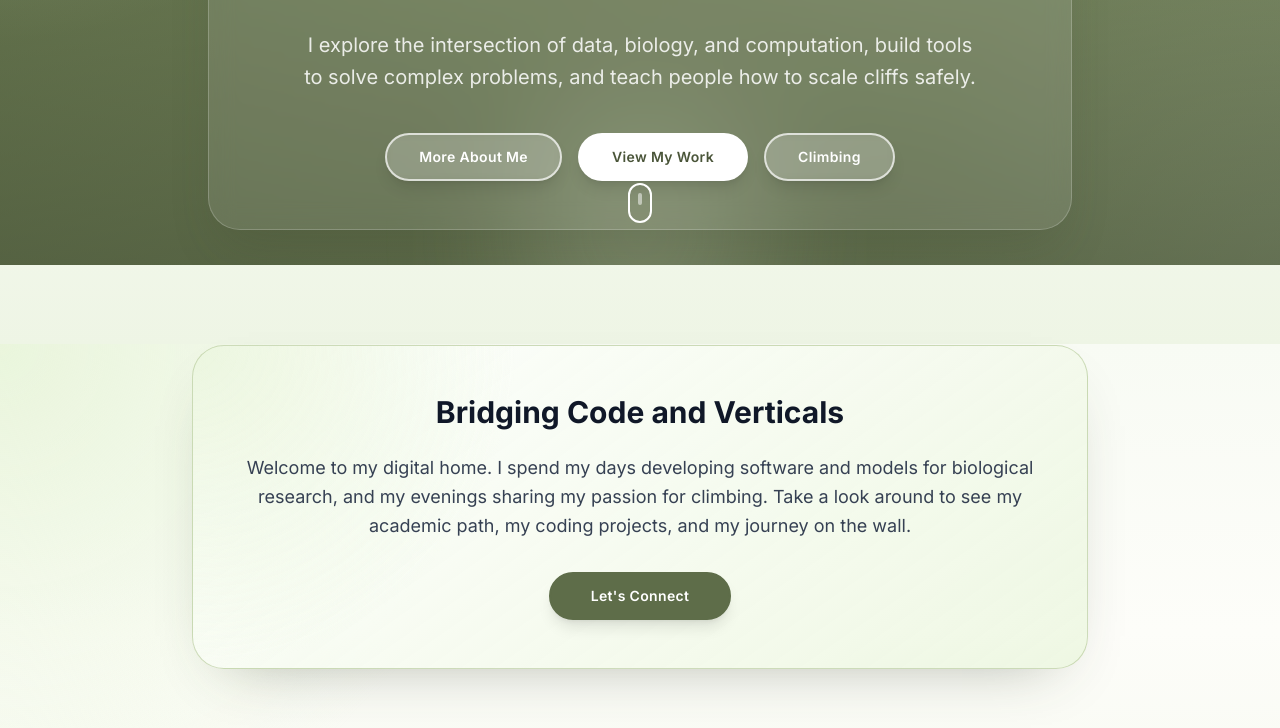
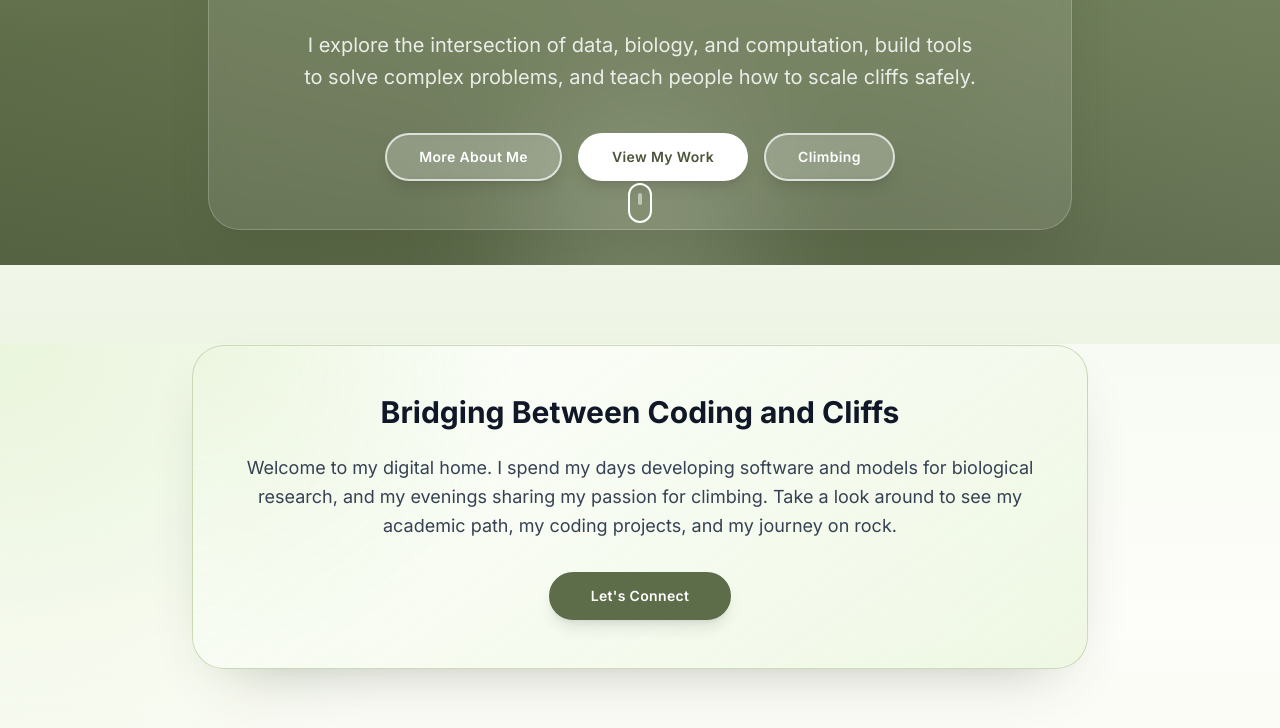
Before and after one commit to moi-taiga/c-est-moi, an Astro site: page / in a window 1280 px wide. Shown: the part 456-1184 px from the top of the page. Built offline with nearby package versions, Linux system fonts and the light colour scheme; Astro itself is replaced by a stand-in of ours.

Commit message:
humanify wording

```diff
--- a/src/pages/index.astro
+++ b/src/pages/index.astro
@@ -18,9 +18,9 @@ const featuredProjects = projects.slice(0, 3);
   <section class="py-20">
     <div class="container-custom">
       <div class="surface-soft mx-auto max-w-4xl px-8 py-12 text-center md:px-12">
-        <h2 class="text-3xl font-bold text-gray-900 mb-6">Bridging Code and Verticals</h2>
+        <h2 class="text-3xl font-bold text-gray-900 mb-6">Bridging Between Coding and Cliffs</h2>
         <p class="text-lg text-gray-700 leading-relaxed mb-8">
-          Welcome to my digital home. I spend my days developing software and models for biological research, and my evenings sharing my passion for climbing. Take a look around to see my academic path, my coding projects, and my journey on the wall.
+          Welcome to my digital home. I spend my days developing software and models for biological research, and my evenings sharing my passion for climbing. Take a look around to see my academic path, my coding projects, and my journey on rock.
         </p>
         <a href={`${baseUrl}contact/`}
            class="inline-flex cursor-pointer select-none items-center justify-center rounded-full border-2 border-sage-700 bg-sage-700 px-10 py-3 text-sm font-semibold tracking-wide text-white shadow-lg transition-all duration-200 hover:-translate-y-1 hover:border-sage-800 hover:bg-sage-800 hover:shadow-xl active:translate-y-0">
```
